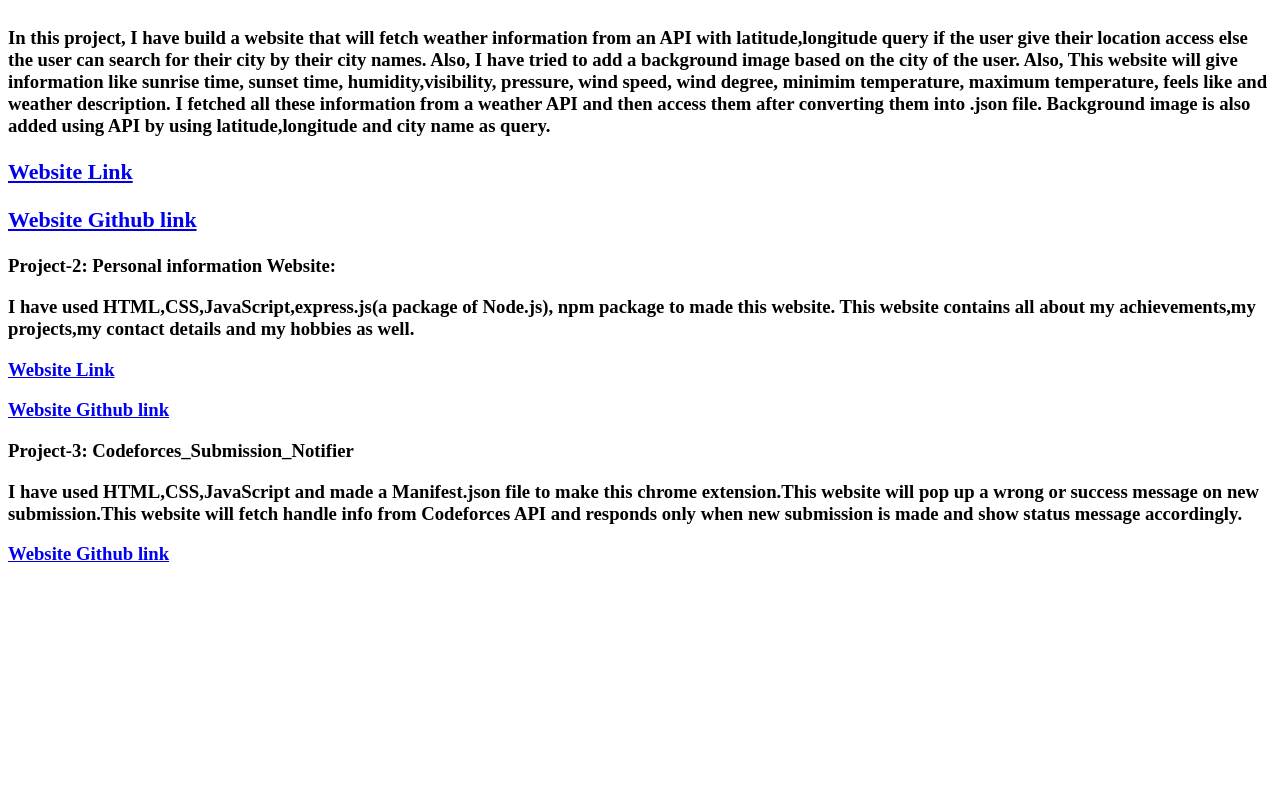
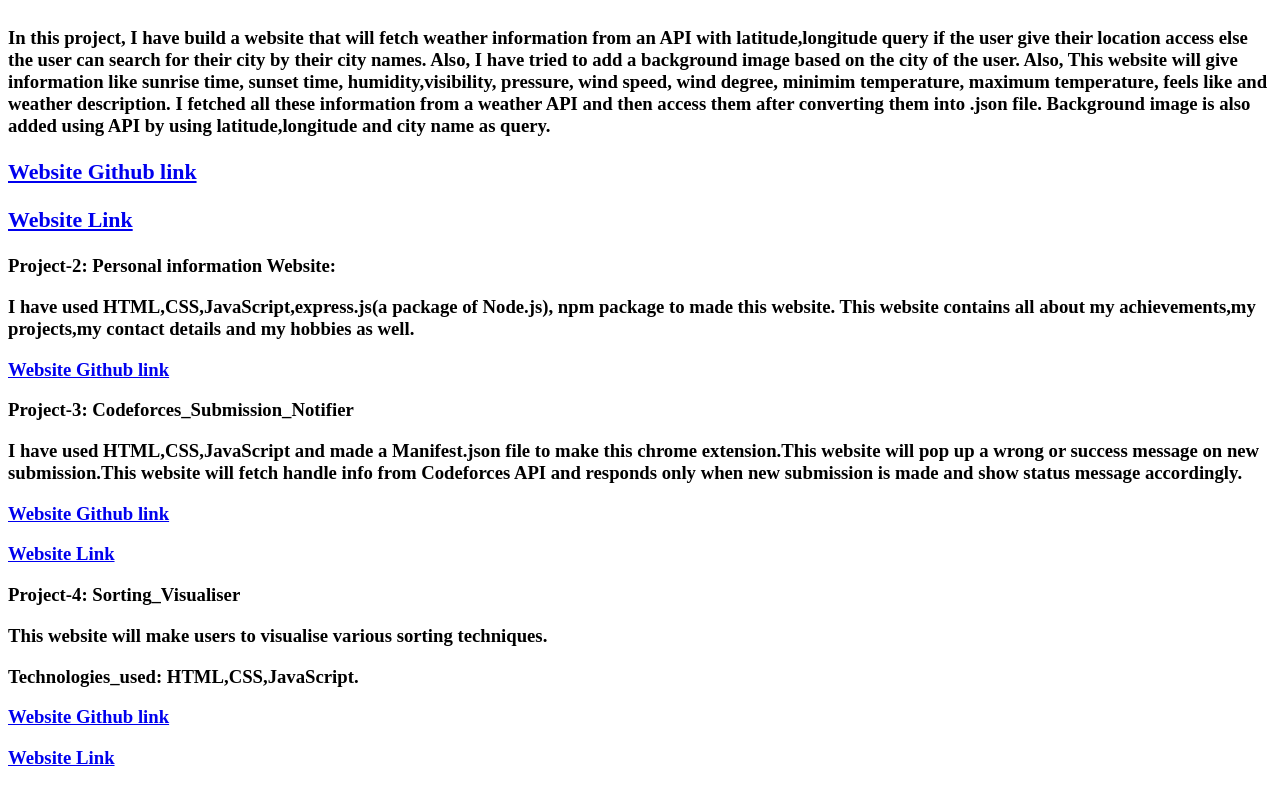
Before and after one commit to adityabhushan-13/My_Info_Website, a website: page Projects.html in a window 1280 px wide. Shown: the part 125-913 px from the top of the page. Before the commit the page ends 800 px from the top, so only its background shows below. Drawn offline with Linux system fonts and the light colour scheme.

Commit message:
second commit

```diff
--- a/Projects.html
+++ b/Projects.html
@@ -15,16 +15,23 @@
     <h1><a href="/index.html">HOME</a></h1>
     <h3 id="heading">Project-1: Weather Website</h3>
     <p><h3>In this project, I have build a website that will fetch weather information from an API with latitude,longitude query if the user give their location access else the user can search for their city by their city names. Also, I have tried to add a background image based on the city of the user. Also, This website will give information like sunrise time, sunset time, humidity,visibility, pressure, wind speed, wind degree, minimim temperature, maximum temperature, feels like and weather description. I fetched all these information from a weather API and then access them after converting them into .json file. Background image is also added using API by using latitude,longitude and city name as query.<h3></p>
+    <a href="https://github.com/adityabhushan-13/Weather-project" target="_blank"><h3>Website Github link</h3></a>
     <a href="https://weather-project-seven-eta.vercel.app" target="_blank"><h3>Website Link</h3></a>
     <!--https://weather-project-seven-eta.vercel.app-->
-    <a href="https://github.com/adityabhushan-13/Weather-project"><h3>Website Github link</h3></a>
     <h3 id="heading2">Project-2: Personal information Website:</h3>
     <p><h3>I have used HTML,CSS,JavaScript,express.js(a package of Node.js), npm package to made this website. This website contains all about my achievements,my projects,my contact details and my hobbies as well.</h3></p>
-    <h3><a href="https://tame-pear-rooster-garb.cyclic.app" target="_blank">Website Link</a></h3>
-    <!--https://tame-pear-rooster-garb.cyclic.app-->
-    <a href="https://github.com/adityabhushan-13/My_Info_Website"><h3>Website Github link</h3></a>
+    <a href="https://github.com/adityabhushan-13/My_Info_Website" target="_blank"><h3>Website Github link</h3></a>
+    <!--https://my-info-website.vercel.app-->
     <h3 id="heading3">Project-3: Codeforces_Submission_Notifier</h3>
     <p><h3>I have used HTML,CSS,JavaScript and made a Manifest.json file to make this chrome extension.This website will pop up a wrong or success message on new submission.This website will fetch handle info from Codeforces API and responds only when new submission is made and show status message accordingly.</h3></p>
-    <a href="https://github.com/adityabhushan-13/Codeforces_Submission_Notifier"><h3>Website Github link</h3></a>
+    <a href="https://github.com/adityabhushan-13/Codeforces_Submission_Notifier" target="_blank"><h3>Website Github link</h3></a>
+    <h3><a href="https://codeforces-submission-notifier.vercel.app" target="_blank">Website Link</a></h3>
+    <!--https://codeforces-submission-notifier.vercel.app-->
+    <h3 id="heading4">Project-4: Sorting_Visualiser</h3>
+    <p><h3>This website will make users to visualise various sorting techniques.</h3></p>
+    <p><h3> Technologies_used: HTML,CSS,JavaScript.</h3></p>
+    <a href="https://github.com/adityabhushan-13/Sorting_Visualiser" target="_blank"><h3>Website Github link</h3></a>
+    <h3><a href="https://sorting-visualiser-mu.vercel.app" target="_blank">Website Link</a></h3>
+    <!--https://sorting-visualiser-mu.vercel.app-->
 </body>
 </html>
```
Also changed, not shown: index.html (+5 -5 lines).
